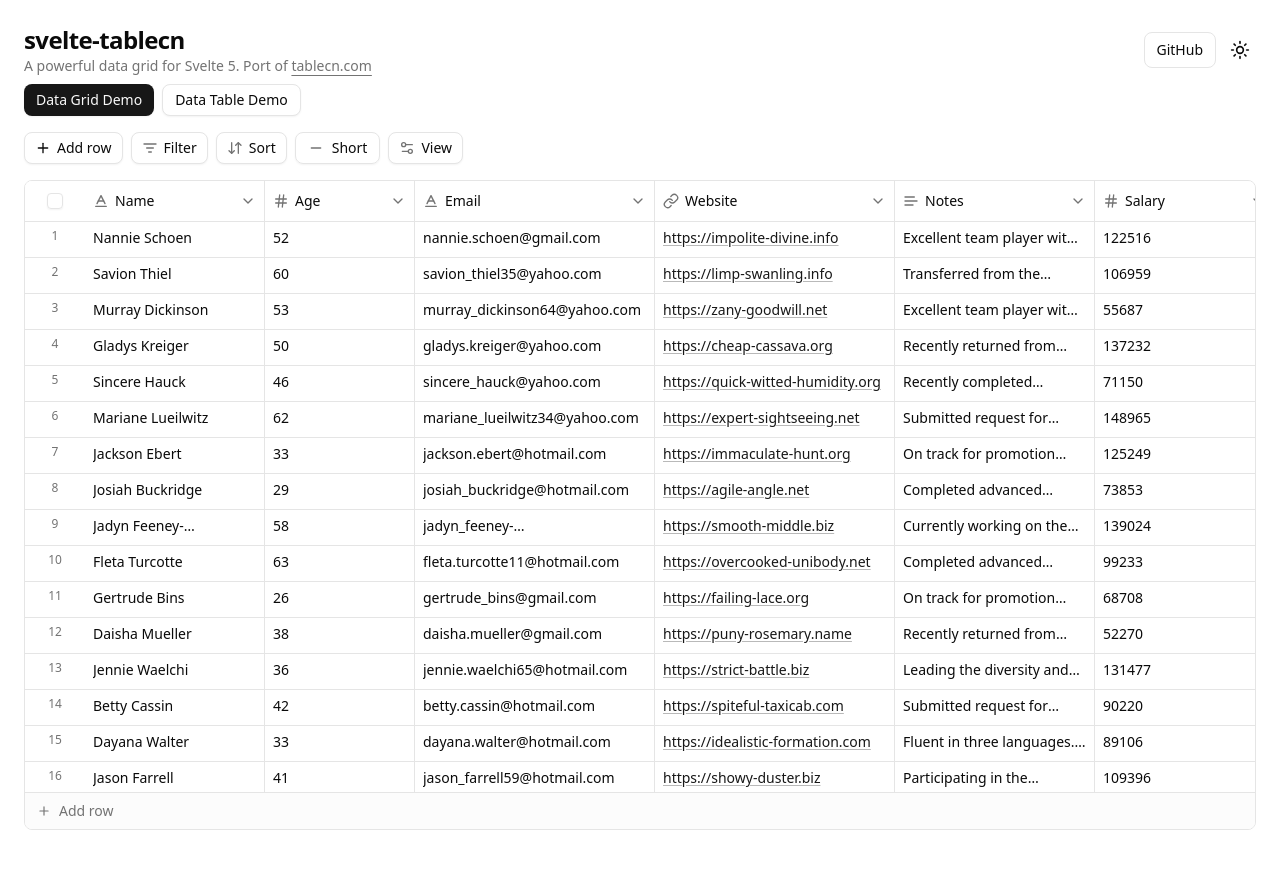
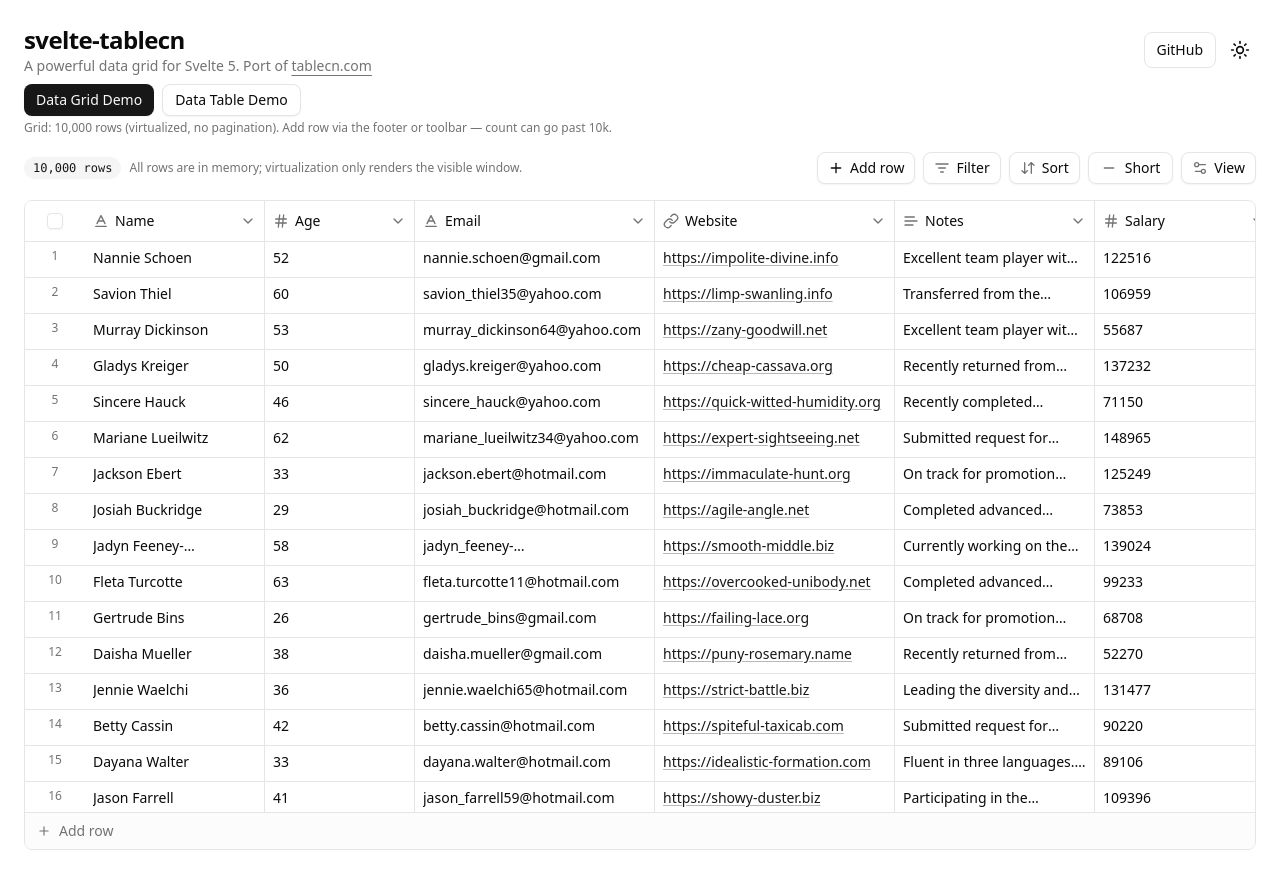
Before and after one commit to itisyb/svelte-tablecn, a SvelteKit app: page / in a window 1280 px wide. Built offline with nearby package versions, Linux system fonts and the light colour scheme.

Commit message:
Clarify grid vs table row counts and demo limits
Show live row count on the grid demo, explain virtualization vs pagination,
and document that only the demo seeds 10k rows while the grid itself is not capped.

```diff
--- a/src/routes/+page.svelte
+++ b/src/routes/+page.svelte
@@ -15,6 +15,8 @@
 	type DemoMode = 'grid' | 'table';
 	type TableMode = 'basic' | 'advanced';
 	type AdvancedFilterUi = 'advancedFilters' | 'commandFilters';
+
+	const GRID_DEMO_ROW_COUNT = 10_000;
 
 	let demoMode = $state<DemoMode>('grid');
 	let tableMode = $state<TableMode>('basic');
@@ -54,6 +56,7 @@
 				<ModeToggle />
 			</div>
 		</div>
+		<div class="flex flex-col gap-1">
 			<div class="flex flex-wrap items-center gap-2">
 				<Button
 					variant={demoMode === 'grid' ? 'default' : 'outline'}
@@ -69,6 +72,15 @@
 				>
 					Data Table Demo
 				</Button>
+			</div>
+			<p class="text-muted-foreground text-xs">
+				{#if demoMode === 'grid'}
+					Grid: {GRID_DEMO_ROW_COUNT.toLocaleString('en-US')} rows (virtualized, no pagination). Add row via the footer or
+					toolbar — count can go past 10k.
+				{:else}
+					Table: {tableRows.length} rows with pagination (10 per page by default) — not the full grid dataset.
+				{/if}
+			</p>
 		</div>
 	</div>
 
--- a/src/routes/data-table-showcase.svelte
+++ b/src/routes/data-table-showcase.svelte
@@ -244,12 +244,13 @@
 		}
 	];
 
-	const description =
+	const description = $derived.by(() =>
 		mode === 'advanced'
 			? advancedFilterUi === 'advancedFilters'
-				? 'Advanced list UI (tablecn advancedFilters): multi-rule filters with AND/OR, drag reorder, and URL-synced filters + joinOperator.'
-				: 'Command filter menu (tablecn commandFilters): compact popover filters with operators, synced to the URL.'
-			: 'Basic mode showcases per-column toolbar filters (tablecn default toolbar), client-side sort/filter, and faceted controls.';
+				? `Advanced list UI (tablecn advancedFilters): multi-rule filters with AND/OR, drag reorder, and URL-synced filters + joinOperator. Showing ${rows.length} demo rows (10 per page).`
+				: `Command filter menu (tablecn commandFilters): compact popover filters with operators, synced to the URL. Showing ${rows.length} demo rows (10 per page).`
+			: `Basic mode showcases per-column toolbar filters (tablecn default toolbar), client-side sort/filter, and faceted controls. Showing ${rows.length} demo rows (10 per page).`
+	);
 
 	// Keep the hook return object — destructuring breaks getter reactivity in Svelte 5.
 	const dataTable = useDataTable({
--- a/src/routes/grid-demo.svelte
+++ b/src/routes/grid-demo.svelte
@@ -19,11 +19,12 @@
 	import {
 		departments,
 		generateDemoPerson,
-		generateDemoPeople,
+		scheduleDemoPeopleLoad,
 		skills,
 		statuses,
 		type DemoPerson
 	} from '$lib/demo/person-data.js';
+	import { Badge } from '$lib/components/ui/badge/index.js';
 	import { Button } from '$lib/components/ui/button/index.js';
 	import Plus from '@lucide/svelte/icons/plus';
 
@@ -33,19 +34,21 @@
 
 	let { height }: Props = $props();
 
+	/** Demo seed size only — the grid virtualizes any length; there is no 10k engine cap. */
 	const DEMO_ROW_COUNT = 10_000;
 
 	let data = $state<DemoPerson[]>([]);
 	let isLoading = $state(true);
 
+	const rowCountLabel = $derived(
+		isLoading ? `Loading ${DEMO_ROW_COUNT.toLocaleString('en-US')}…` : `${data.length.toLocaleString('en-US')} rows`
+	);
+
 	onMount(() => {
-		// Full 10k dataset for virtualization demo (defer one frame so shell paints first).
-		const timeoutId = window.setTimeout(() => {
-			data = generateDemoPeople(DEMO_ROW_COUNT);
+		return scheduleDemoPeopleLoad(DEMO_ROW_COUNT, (people) => {
+			data = people;
 			isLoading = false;
-		}, 0);
-
-		return () => clearTimeout(timeoutId);
+		});
 	});
 
 	const { trackRowsAdd, trackRowsDelete } = useDataGridUndoRedo({
@@ -264,12 +267,20 @@
 </script>
 
 <div class="flex flex-col gap-4">
-	<div role="toolbar" aria-orientation="horizontal" class="flex items-center justify-between">
-		<DataGridKeyboardShortcuts
-			enableSearch={!!dataGridProps.searchState}
-			enableUndoRedo
-			enablePaste
-		/>
+	<div role="toolbar" aria-orientation="horizontal" class="flex flex-wrap items-center justify-between gap-2">
+		<div class="flex flex-wrap items-center gap-2">
+			<DataGridKeyboardShortcuts
+				enableSearch={!!dataGridProps.searchState}
+				enableUndoRedo
+				enablePaste
+			/>
+			<Badge variant="secondary" class="font-mono tabular-nums">{rowCountLabel}</Badge>
+			{#if !isLoading}
+				<span class="text-muted-foreground text-xs">
+					All rows are in memory; virtualization only renders the visible window.
+				</span>
+			{/if}
+		</div>
 		<div class="flex items-center gap-2">
 			{#if addRow}
 				<Button variant="outline" size="sm" onclick={() => addRow()}>
```
Lines whose indentation alone changed are shown as unchanged.
